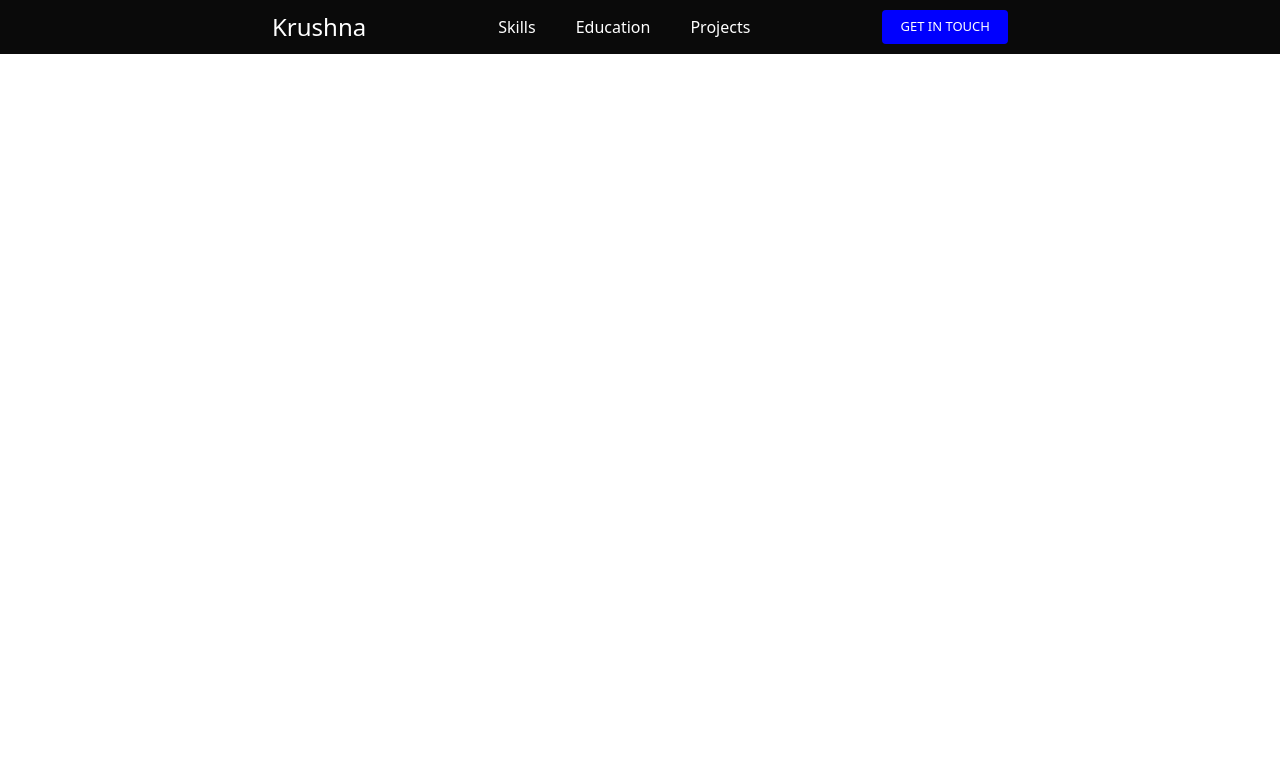
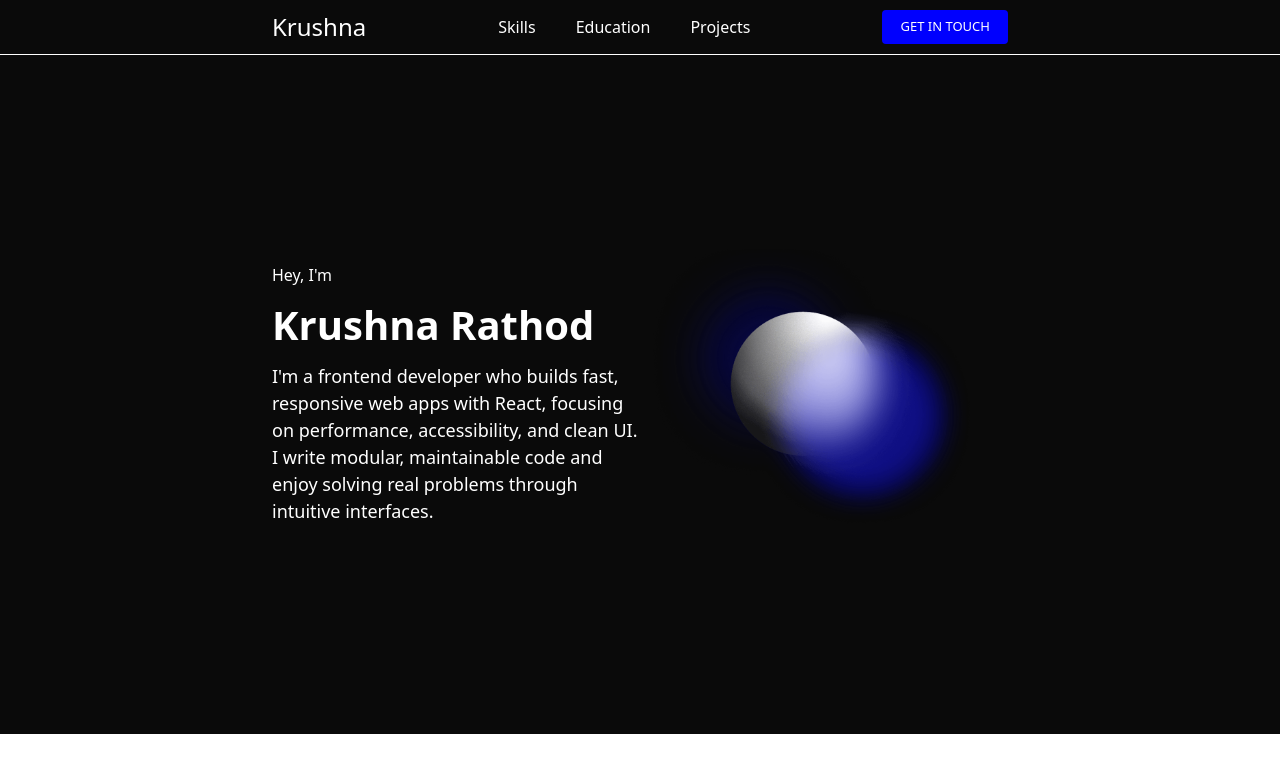
Before and after one commit to krushna-simform/03-portfolio, a React (Vite) app: page / in a window 1280 px wide. Shown: the top 772 px of the page. Built offline with nearby package versions, Linux system fonts and the light colour scheme.

Commit message:
FEATURE: add showcase component in Main.tsx

```diff
--- a/src/pages/Main.tsx
+++ b/src/pages/Main.tsx
@@ -1,9 +1,11 @@
 import { Header } from "@/components/Header";
+import ShowCase from "@/components/ShowCase";
 
 const Main = () => {
   return (
     <>
       <Header />
+      <ShowCase />
     </>
   );
 };
```
